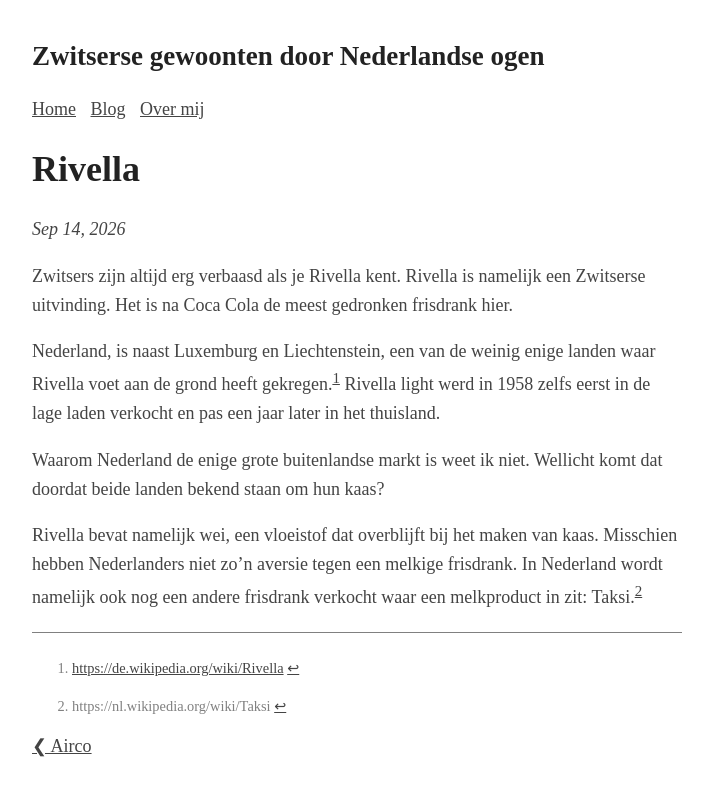
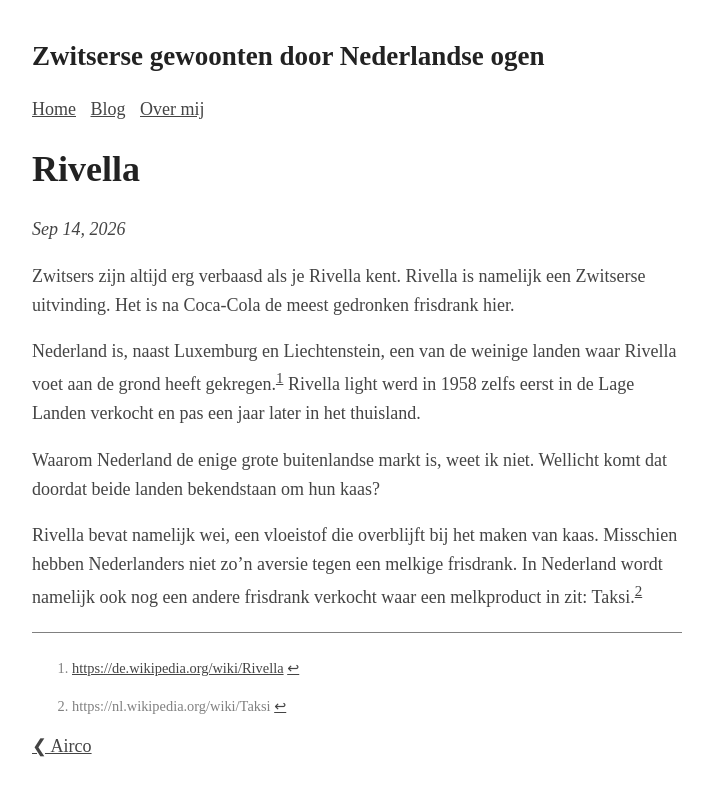
Before and after one commit to Roald87/roaldin.ch, a Jekyll site: the page built from _posts/2026-09-14-rivella.md, in a window 1280 px wide. Shown: the top 796 px of the page, without its empty margins (283-991 px from the left). Built offline with Jekyll 4.4.1, drawn with Linux system fonts in a browser that asks for light colours.

Commit message:
Spellcheck by ChatGPT

```diff
--- a/_posts/2026-09-14-rivella.md
+++ b/_posts/2026-09-14-rivella.md
@@ -4,13 +4,13 @@ title: Rivella
 image:
 ---
 
-Zwitsers zijn altijd erg verbaasd als je Rivella kent. Rivella is namelijk een Zwitserse uitvinding. Het is na Coca Cola de meest gedronken frisdrank hier.
+Zwitsers zijn altijd erg verbaasd als je Rivella kent. Rivella is namelijk een Zwitserse uitvinding. Het is na Coca-Cola de meest gedronken frisdrank hier.
 
-Nederland, is naast Luxemburg en Liechtenstein, een van de weinig enige landen waar Rivella voet aan de grond heeft gekregen.[^1] Rivella light werd in 1958 zelfs eerst in de lage laden verkocht en pas een jaar later in het thuisland.
+Nederland is, naast Luxemburg en Liechtenstein, een van de weinige landen waar Rivella voet aan de grond heeft gekregen.[^1] Rivella light werd in 1958 zelfs eerst in de Lage Landen verkocht en pas een jaar later in het thuisland.
 
-Waarom Nederland de enige grote buitenlandse markt is weet ik niet. Wellicht komt dat doordat beide landen bekend staan om hun kaas?
+Waarom Nederland de enige grote buitenlandse markt is, weet ik niet. Wellicht komt dat doordat beide landen bekendstaan om hun kaas?
 
-Rivella bevat namelijk wei, een vloeistof dat overblijft bij het maken van kaas. Misschien hebben Nederlanders niet zo'n aversie tegen een melkige frisdrank. In Nederland wordt namelijk ook nog een andere frisdrank verkocht waar een melkproduct in zit: Taksi.[^2]
+Rivella bevat namelijk wei, een vloeistof die overblijft bij het maken van kaas. Misschien hebben Nederlanders niet zo'n aversie tegen een melkige frisdrank. In Nederland wordt namelijk ook nog een andere frisdrank verkocht waar een melkproduct in zit: Taksi.[^2]
 
 [^1]: <https://de.wikipedia.org/wiki/Rivella>
 
```
